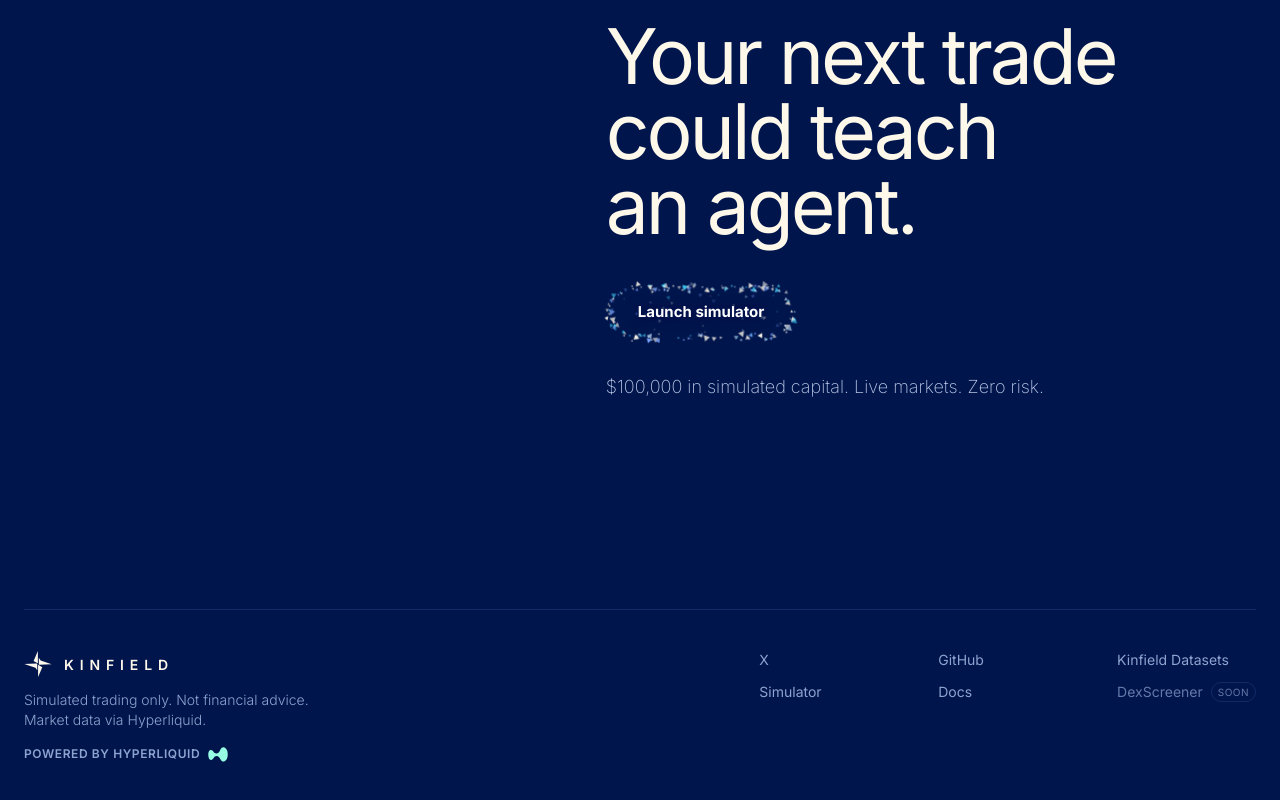
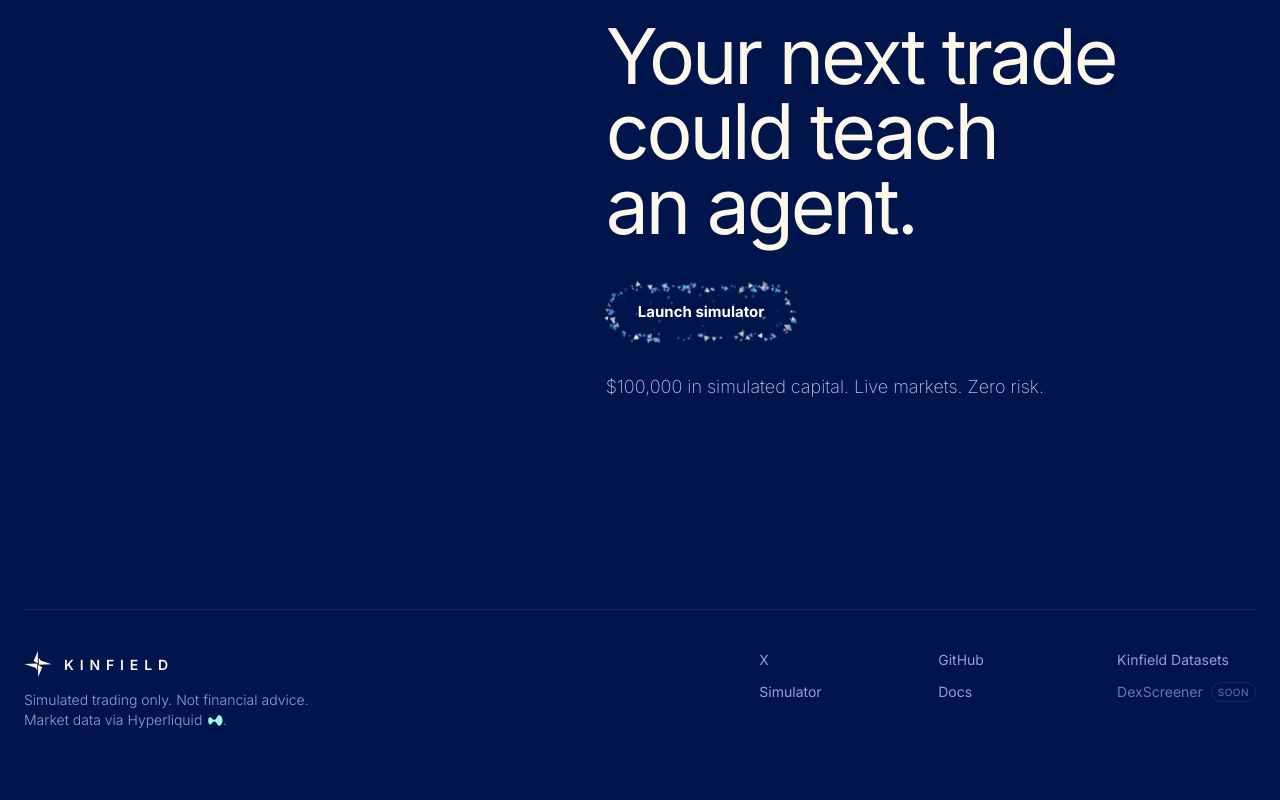
Before and after one commit to KinfieldLabs/KINFIELD, a Next.js app: page / in a window 1280 px wide. Shown: the part 4864-5664 px from the top of the page. After the commit the page ends 5634 px from the top, so only its background shows below. Built offline with nearby package versions, Linux system fonts and the light colour scheme.

Commit message:
Put the Hyperliquid mark inline in the footer disclaimer

```diff
--- a/src/app/page.tsx
+++ b/src/app/page.tsx
@@ -298,17 +298,18 @@ export default function Home() {
             <div className="flex flex-col gap-3">
               <Logo />
               <p className="max-w-xs text-sm font-light text-muted">
-                Simulated trading only. Not financial advice. Market data via Hyperliquid.
+                Simulated trading only. Not financial advice. Market data via{" "}
+                <a
+                  href="https://hyperliquid.xyz"
+                  target="_blank"
+                  rel="noopener noreferrer"
+                  className="group inline-flex items-baseline gap-1.5 transition-colors duration-300 hover:text-cream"
+                >
+                  Hyperliquid
+                  <HyperliquidMark className="h-[11px] w-auto self-center text-[#97fce4] transition-transform duration-500 ease-[var(--ease-out)] group-hover:scale-110" />
+                </a>
+                .
               </p>
-              <a
-                href="https://hyperliquid.xyz"
-                target="_blank"
-                rel="noopener noreferrer"
-                className="group mt-1 inline-flex w-fit items-center gap-2 text-xs font-semibold uppercase tracking-wider text-muted transition-colors duration-300 hover:text-cream"
-              >
-                Powered by Hyperliquid
-                <HyperliquidMark className="h-[15px] w-auto text-[#97fce4] transition-transform duration-500 ease-[var(--ease-out)] group-hover:scale-110" />
-              </a>
             </div>
             <nav aria-label="Footer" className="grid grid-cols-2 gap-x-10 gap-y-3 sm:grid-cols-3">
               {FOOTER_LINKS.map((l) =>
```
